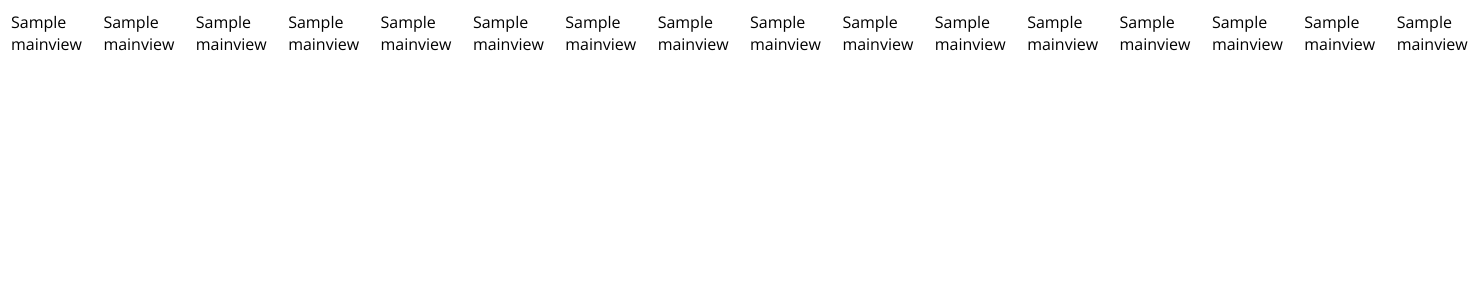
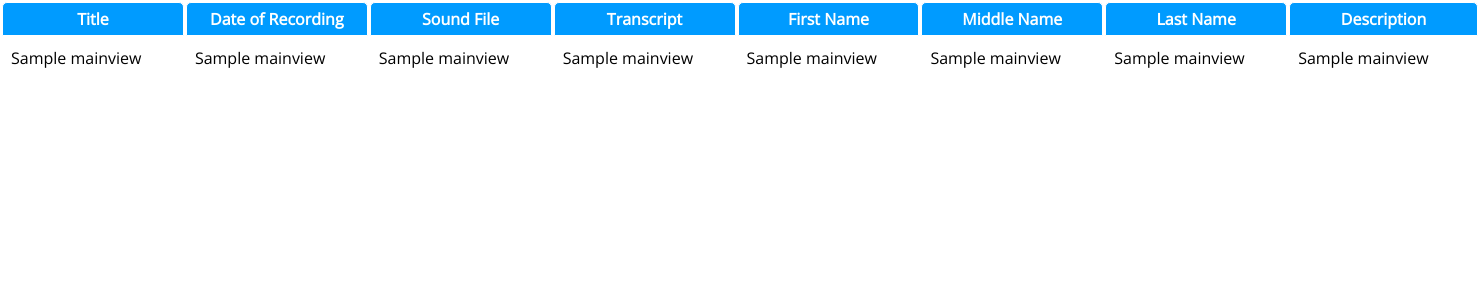
Before and after one commit to pepped1/database-trentoniana-project, a Flask app: page /archives/1 in a window 1480 px wide. Shown: the part 50-350 px from the top of the page. Run offline with Flask 2, Linux system fonts and the light colour scheme; a database or web service that is not in the repository returns one stand-in record (values such as "Sample title"); some libraries are stand-ins or nearby versions.

Commit message:
Table formatting

```diff
--- a/src/app_create_table/app/templates/my-result.html
+++ b/src/app_create_table/app/templates/my-result.html
@@ -170,25 +170,30 @@
         </div>
 
 	<table>
-        <!-- nested for loops in jinja template -->
+    <!-- table header -->
+            <tr>
+                <th>Title</th>
+                <th>Date of Recording</th>
+                <th>Sound File</th>
+                <th>Transcript</th>
+                <th>First Name</th>
+                <th>Middle Name</th>
+                <th>Last Name</th>
+                <th>Description</th>
+
+            </tr>
+    <!-- nested for loops in jinja template -->
 	{%for row1 in row%}
 	    <tr>
     	    <td>{{row1[1]}}</td>
             <td>{{row1[2]}}</td>
+            <td>{{row1[11]}}</td>
+            <td>{{row1[9]}}</td>
             <td>{{row1[3]}}</td>
             <td>{{row1[4]}}</td>
             <td>{{row1[5]}}</td>
-            <td>{{row1[6]}}</td>
-            <td>{{row1[7]}}</td>
-            <td>{{row1[8]}}</td>
-            <td>{{row1[9]}}</td>
             <td>{{row1[10]}}</td>
-            <td>{{row1[11]}}</td>
-            <td>{{row1[12]}}</td>
-            <td>{{row1[13]}}</td>
-            <td>{{row1[14]}}</td>
-            <td>{{row1[15]}}</td>
-            <td>{{row1[16]}}</td>
+
 	    </tr>
 	{%endfor%}
 	</table>
```
